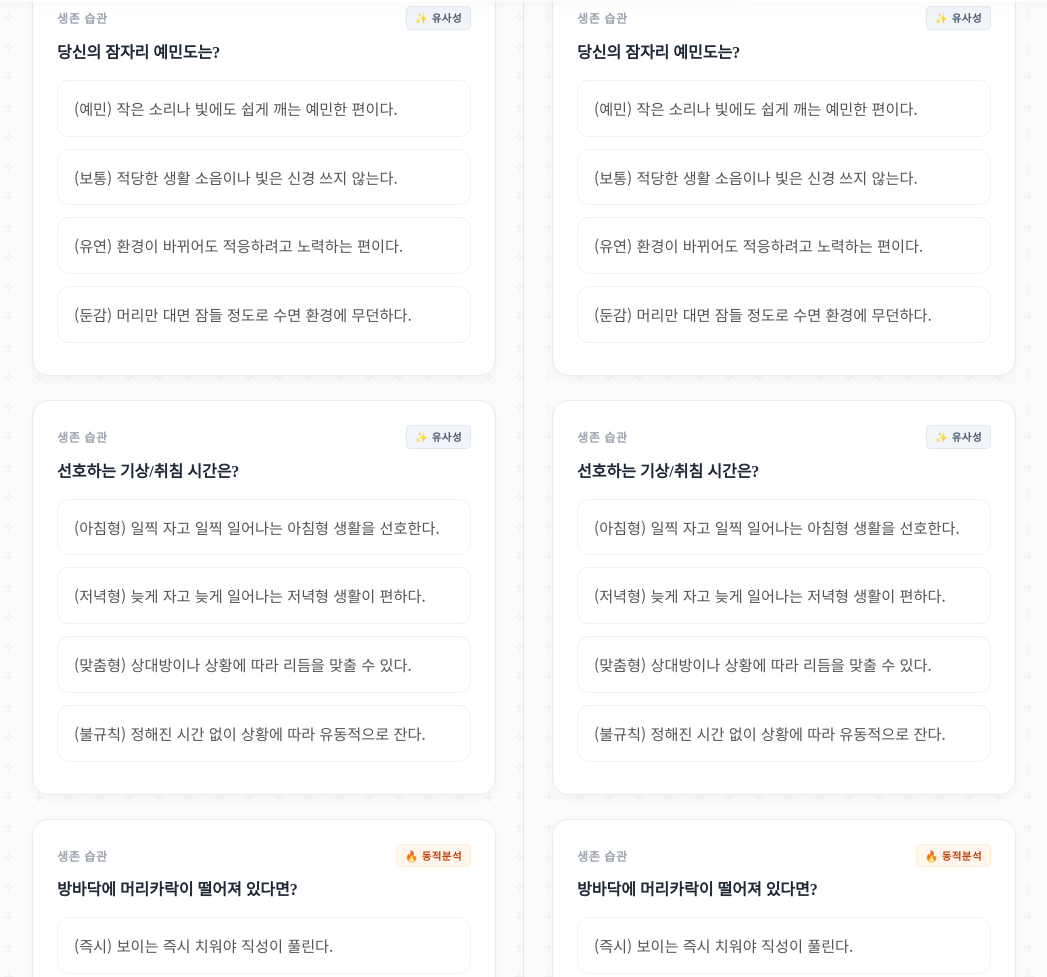
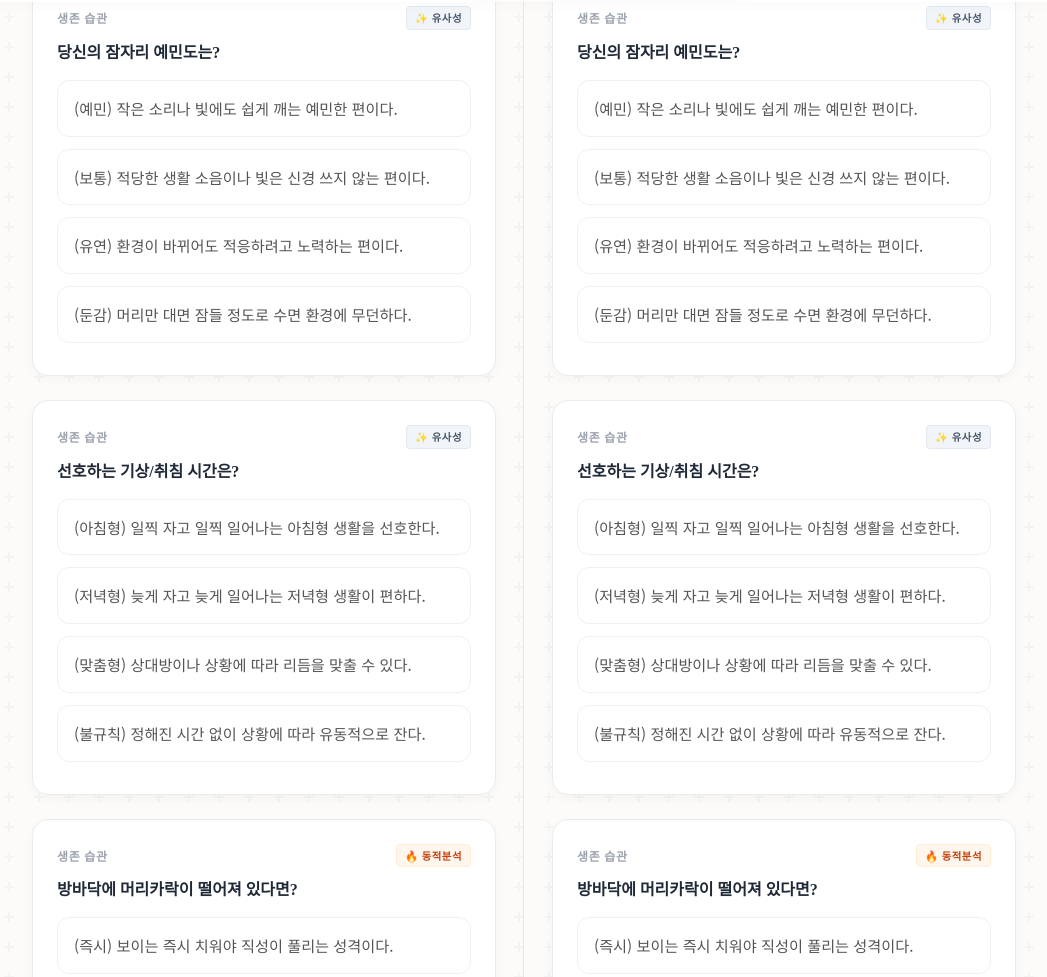
Before and after one commit to scw999/gyeol_question9, a plain HTML site: page index.html in a window 1280 px wide. Shown: the part 798-1775 px from the top of the page, without its empty margins (116-1163 px from the left). Drawn offline with nearby package versions, Linux system fonts and the light colour scheme.

Commit message:
Update index.html

```diff
--- a/index.html
+++ b/index.html
@@ -439,7 +439,7 @@
             <div class="text-2xl font-black serif-font tracking-tighter cursor-pointer" onclick="window.location.reload()">
                 결<span class="text-sm font-light text-gray-400 ml-1 font-sans">하다</span>
             </div>
-            <div class="text-xs text-gray-500 tracking-widest hidden md:block">결을 잇다</div>
+            <div class="text-[10px] md:text-xs text-gray-500 tracking-widest block">결을 잇다</div>
         </div>
     </nav>
 
@@ -729,9 +729,10 @@
                             <div class="mt-2 pt-2 border-t border-gray-200">
                                 <p class="font-bold text-xs text-indigo-800 mb-1">📌 반영된 핵심 질문:</p>
                                 <ul class="list-none space-y-1 text-xs ml-1">
-                                    <li>• <b>Q. 연락 빈도(q_contact_style):</b> 관계의 밀착도와 불안/회피/안정 애착 유형 분석</li>
-                                    <li>• <b>Q. 연락 두절 시 반응(q_absence):</b> 분리 불안 상황에서의 대처 방식 및 신뢰도 측정</li>
-                                    <li>• <b>Q. 이별 사유(q_dealbreaker):</b> 관계 유지에 필수적인 핵심 가치(신뢰, 존중) 확인</li>
+                                    <li>• <b>Q. 연락 스타일:</b> 관계의 밀착도와 불안/회피/안정 애착 유형 분석</li>
+                                    <li>• <b>Q. 연락 두절 시 반응:</b> 분리 불안 상황에서의 대처 방식 및 신뢰도 측정</li>
+                                    <li>• <b>Q. 사랑의 언어:</b> 친밀감 욕구와 애정 표현 방식 분석 (스킨십 포함)</li>
+                                    <li>• <b>Q. 공감과 위로:</b> 정서적 지지(Secure Base) 역할 수행 능력</li>
                                 </ul>
                             </div>
                         </div>
@@ -742,9 +743,10 @@
                             <div class="mt-2 pt-2 border-t border-gray-200">
                                 <p class="font-bold text-xs text-indigo-800 mb-1">📌 반영된 핵심 질문:</p>
                                 <ul class="list-none space-y-1 text-xs ml-1">
-                                    <li>• <b>Q. 갈등 직후(q_conflict_after):</b> 싸움 후 화해를 위한 시도(Repair Attempt) 방식 분석</li>
-                                    <li>• <b>Q. 사과 방식(q_apology):</b> 관계 회복을 위해 상대가 선호하는 언어적/행동적 접근법</li>
-                                    <li>• <b>Q. 논쟁 태도(q_argument):</b> 관계를 파괴하는 '4가지 독(비난, 방어, 경멸, 담쌓기)' 회피 여부</li>
+                                    <li>• <b>Q. 싸움 스타일:</b> 갈등 상황에서의 태도와 대응 방식</li>
+                                    <li>• <b>Q. 화해 방식:</b> 싸움 후 화해를 위한 시도(Repair Attempt) 방식 분석</li>
+                                    <li>• <b>Q. 사과 방식:</b> 관계 회복을 위해 상대가 선호하는 언어적/행동적 접근법</li>
+                                    <li>• <b>Q. 논쟁 태도:</b> 관계를 파괴하는 '4가지 독(비난, 방어, 경멸, 담쌓기)' 회피 여부</li>
                                 </ul>
                             </div>
                         </div>
@@ -755,9 +757,9 @@
                             <div class="mt-2 pt-2 border-t border-gray-200">
                                 <p class="font-bold text-xs text-indigo-800 mb-1">📌 반영된 핵심 질문:</p>
                                 <ul class="list-none space-y-1 text-xs ml-1">
-                                    <li>• <b>성실성/개방성:</b> 생활 리듬(q_rhythm), 위생(q_hygiene), 여행 계획(q_plan)</li>
-                                    <li>• <b>외향성/정서안정:</b> 에너지 충전(q_charge), 주말 활동(q_weekend), 감정 표출(q_anger)</li>
-                                    <li>• <b>현실적 가치관:</b> 재무(q_finance), 자녀 계획(q_kids), 대화 주제(q_topic)</li>
+                                    <li>• <b>성실성/개방성:</b> 생활 리듬, 위생 관념, 여행 계획 스타일</li>
+                                    <li>• <b>외향성/정서안정:</b> 에너지 충전 방식, 주말 활동 선호도</li>
+                                    <li>• <b>현실적 가치관:</b> 경제관, 자녀 계획, 대화 주제, 미래 설계</li>
                                 </ul>
                             </div>
                         </div>
@@ -969,7 +971,7 @@
             // 1. 수면
             { id: 'q_sleep', section: 'Reptilian', category: '생존 습관', type: 'similarity', text: '당신의 잠자리 예민도는?', options: [
                 { value: '1', text: '(예민) 작은 소리나 빛에도 쉽게 깨는 예민한 편이다.', tag: '#신경증'},
-                { value: '2', text: '(보통) 적당한 생활 소음이나 빛은 신경 쓰지 않는다.', tag: '#정서안정'},
+                { value: '2', text: '(보통) 적당한 생활 소음이나 빛은 신경 쓰지 않는 편이다.', tag: '#정서안정'},
                 { value: '3', text: '(유연) 환경이 바뀌어도 적응하려고 노력하는 편이다.', tag: '#개방성'},
                 { value: '4', text: '(둔감) 머리만 대면 잠들 정도로 수면 환경에 무던하다.', tag: '#정서안정'}
             ]},
@@ -982,10 +984,10 @@
             ]},
             // 3. 위생 (Dynamic)
             { id: 'q_hygiene', section: 'Reptilian', category: '생존 습관', type: 'dynamic', text: '방바닥에 머리카락이 떨어져 있다면?', options: [
-                { value: '1', text: '(즉시) 보이는 즉시 치워야 직성이 풀린다.', tag: '#성실성', followup: { text: '배우자가 어지르면?', options: [{ value: '1', text: '잔소리 폭격' }, { value: '2', text: '따라다니며 치움' }, { value: '3', text: '포기함' }] } },
+                { value: '1', text: '(즉시) 보이는 즉시 치워야 직성이 풀리는 성격이다.', tag: '#성실성', followup: { text: '배우자가 어지르면?', options: [{ value: '1', text: '잔소리 폭격' }, { value: '2', text: '따라다니며 치움' }, { value: '3', text: '포기함' }] } },
                 { value: '2', text: '(루틴) 정해진 시간에 규칙적으로 청소하는 것을 좋아한다.', tag: '#성실성', followup: { text: '청소를 못했다면?', options: [{ value: '1', text: '스트레스 받음' }, { value: '2', text: '내일 몰아서 함' }, { value: '3', text: '괜찮음' }] } },
                 { value: '3', text: '(융통) 평소엔 적당히 하고 주말에 몰아서 하는 편이다.', tag: '#개방성', followup: { text: '배우자가 깔끔하면?', options: [{ value: '1', text: '맞추려고 노력' }, { value: '2', text: '피곤함' }, { value: '3', text: '알아서 하라고 둠' }] } },
-                { value: '4', text: '(방임) 생활에 지장 없으면 크게 신경 안 쓴다.', tag: '#정서안정', followup: { text: '집이 엉망이라면?', options: [{ value: '1', text: '언젠간 치우겠지' }, { value: '2', text: '도우미 부름' }, { value: '3', text: '불편하지 않음' }] } }
+                { value: '4', text: '(방임) 생활에 지장 없으면 크게 신경 안 쓰는 편이다.', tag: '#정서안정', followup: { text: '집이 엉망이라면?', options: [{ value: '1', text: '언젠간 치우겠지' }, { value: '2', text: '도우미 부름' }, { value: '3', text: '불편하지 않음' }] } }
             ]},
             // 4. 식성
             { id: 'q_food', section: 'Reptilian', category: '생존 습관', type: 'similarity', text: '데이트 맛집을 고를 때 당신은?', options: [
@@ -1040,31 +1042,31 @@
             ]},
             // 11. 표현
             { id: 'q_expression', section: 'Limbic', category: '사랑의 언어', type: 'crossover', text_me: '내가 사랑받는다고 느끼는 순간은?', text_partner: '연인에게 주로 해주는 표현 방식은?', options: [
-                { value: '1', text: '(인정) 따뜻한 말 한마디와 구체적인 칭찬을 들을 때.', tag: '#우호성'},
-                { value: '2', text: '(봉사) 나를 위해 귀찮음을 감수하고 챙겨줄 때.', tag: '#성실성'},
-                { value: '3', text: '(함께) 눈을 맞추고 온전히 둘만의 시간을 보낼 때.', tag: '#애착안정'},
-                { value: '4', text: '(스킨십) 손잡기, 포옹 등 따뜻한 체온이 닿을 때.', tag: '#외향성'}
+                { value: '1', text: '(인정) 따뜻한 말 한마디와 구체적인 칭찬을 들을 때 행복하다.', text_partner: '(인정) 따뜻한 말 한마디와 구체적인 칭찬을 자주 해준다.', tag: '#우호성'},
+                { value: '2', text: '(봉사) 나를 위해 귀찮음을 감수하고 챙겨줄 때 감동한다.', text_partner: '(봉사) 연인을 위해 귀찮음을 감수하고 세심하게 챙겨준다.', tag: '#성실성'},
+                { value: '3', text: '(함께) 눈을 맞추고 온전히 둘만의 시간을 보낼 때 충만하다.', text_partner: '(함께) 눈을 맞추고 온전히 둘만의 시간을 보내는 데 집중한다.', tag: '#애착안정'},
+                { value: '4', text: '(스킨십) 손잡기, 포옹 등 따뜻한 체온이 닿을 때 안정된다.', text_partner: '(스킨십) 먼저 손을 잡거나 안아주며 따뜻한 체온을 나눈다.', tag: '#외향성'}
             ]},
             // 12. 공감
             { id: 'q_empathy', section: 'Limbic', category: '정서 지지', type: 'crossover', text_me: '힘들 때 받고 싶은 위로는?', text_partner: '연인이 힘들 때 나의 반응은?', options: [
                 { value: '1', text: '(감정) 감정적으로 깊이 공감해주고 따뜻하게 위로해준다.', tag: '#우호성'},
                 { value: '2', text: '(해결) 문제 해결을 위한 현실적이고 구체적인 조언을 해준다.', tag: '#성실성'},
-                { value: '3', text: '(경청) 이야기를 끝까지 들어주고 상대가 원할 때 조언한다.', tag: '#애착안정'},
-                { value: '4', text: '(지지) 묵묵히 곁을 지켜주거나 맛있는 음식을 사준다.', tag: '#우호성'}
-            ]},
-            // 13. 감정
-            { id: 'q_anger', section: 'Limbic', category: '감정 조절', type: 'similarity', text: '화가 났을 때 감정 표출 방식은?', options: [
-                { value: '1', text: '(즉시) 그 자리에서 바로 대화로 풀어야 마음이 편하다.', tag: '#외향성'},
-                { value: '2', text: '(지연) 감정을 가라앉힌 뒤 차분해졌을 때 이야기한다.', tag: '#정서안정'},
-                { value: '3', text: '(정리) 생각을 정리할 시간을 가진 뒤 논리적으로 대화한다.', tag: '#성실성'},
-                { value: '4', text: '(침묵) 혼자만의 시간을 가지며 기분이 풀릴 때까지 침묵한다.', tag: '#애착회피'}
-            ]},
-            // 14. 갈등 직후
-            { id: 'q_conflict_after', section: 'Limbic', category: '갈등 회복', type: 'dynamic', text: '크게 싸운 직후, 당신이 원하는 것은?', options: [
-                { value: '1', text: '(대화) 즉시 대화를 통해 오해를 풀고 화해하고 싶다.', tag: '#애착안정', followup: { text: '상대가 피하면?', options: [{ value: '1', text: '끝까지 따라감' }, { value: '2', text: '기다려줌' }, { value: '3', text: '화가 더 남' }] } },
-                { value: '2', text: '(환기) 잠시 감정을 식힐 혼자만의 시간이 필요하다.', tag: '#정서안정', followup: { text: '상대가 재촉하면?', options: [{ value: '1', text: '숨막힘' }, { value: '2', text: '무시함' }, { value: '3', text: '화냄' }] } },
-                { value: '3', text: '(스킨십) 긴 대화보다는 가벼운 스킨십으로 화해하고 싶다.', tag: '#우호성', followup: { text: '상대가 뿌리치면?', options: [{ value: '1', text: '상처받음' }, { value: '2', text: '민망함' }, { value: '3', text: '다시 시도함' }] } },
-                { value: '4', text: '(회피) 일단 자고 일어나서 다음 날 차분히 이야기하고 싶다.', tag: '#애착회피', followup: { text: '다음날이 되면?', options: [{ value: '1', text: '어색하게 품' }, { value: '2', text: '아무 일 없던 척' }, { value: '3', text: '다시 얘기 꺼냄' }] } }
+                { value: '3', text: '(경청) 일단 끝까지 들어주고, 원하면 조언을 해준다.', tag: '#애착안정'},
+                { value: '4', text: '(지지) 묵묵히 맛있는 걸 사주거나 옆에 있어 준다.', tag: '#우호성'}
+            ]},
+            // 13. 감정 -> 싸움 스타일
+            { id: 'q_anger', section: 'Limbic', category: '싸움 스타일', type: 'similarity', text: '연인과 의견 충돌이 있을 때, 주로 어떤 모습으로 싸우나요?', options: [
+                { value: '1', text: '(표출) 할 말은 해야 한다. 그 자리에서 불만을 바로 이야기한다.', tag: '#외향성'},
+                { value: '2', text: '(진정) 감정이 격해지면 실수가 생길까 봐 잠시 대화를 멈춘다.', tag: '#정서안정'},
+                { value: '3', text: '(논리) 감정적인 호소보다는 시시비비를 논리적으로 따진다.', tag: '#성실성'},
+                { value: '4', text: '(회피) 싸우는 상황 자체가 싫어서 입을 다물거나 자리를 피한다.', tag: '#애착회피'}
+            ]},
+            // 14. 화해 (New)
+            { id: 'q_reconciliation', section: 'Limbic', category: '화해 방식', type: 'dynamic', text: '싸움 후 냉전 상태를 끝내고 싶을 때, 당신의 화해 방식은?', options: [
+                { value: '1', text: '(직면) "우리 얘기 좀 해"라며 먼저 대화를 시도한다.', tag: '#애착안정', followup: { text: '상대가 거부하면?', options: [{ value: '1', text: '기다린다' }, { value: '2', text: '답답하다' }, { value: '3', text: '더 화낸다' }] } },
+                { value: '2', text: '(유화) 애교를 부리거나 슬쩍 장난을 치며 분위기를 푼다.', tag: '#우호성', followup: { text: '상대가 정색하면?', options: [{ value: '1', text: '무안하다' }, { value: '2', text: '상처받는다' }, { value: '3', text: '그만둔다' }] } },
+                { value: '3', text: '(행동) 좋아하는 음식을 사오거나 선물을 건넨다.', tag: '#외향성', followup: { text: '받지 않으면?', options: [{ value: '1', text: '서운하다' }, { value: '2', text: '화난다' }, { value: '3', text: '다음 기회에' }] } },
+                { value: '4', text: '(대기) 상대방 기분이 풀릴 때까지 조용히 기다린다.', tag: '#애착회피', followup: { text: '너무 오래 걸리면?', options: [{ value: '1', text: '먼저 연락한다' }, { value: '2', text: '계속 기다린다' }, { value: '3', text: '지친다' }] } }
             ]},
             // 15. 사과
             { id: 'q_apology', section: 'Limbic', category: '갈등 회복', type: 'similarity', text: '진정한 사과라고 느끼는 것은?', options: [
@@ -1090,9 +1092,9 @@
 
             /* --- STEP 3. Neocortex (이성/가치관/미래) --- */
             // 18. 재무
-            { id: 'q_finance', section: 'Neocortex', category: '경제관', type: 'similarity', text: '1,000만 원의 여유 자금이 생겼다. 어떻게 할 것인가?', options: [
-                { value: '1', text: '(공격) 주식이나 코인 등 수익률이 높은 곳에 투자한다.', tag: '#개방성'},
-                { value: '2', text: '(안전) 원금이 보장되는 안전한 예금이나 적금에 둔다.', tag: '#성실성'},
+            { id: 'q_finance', section: 'Neocortex', category: '경제관', type: 'similarity', text: '예상치 못한 목돈이 생겼을 때, 선호하는 자산 운용 방식은?', options: [
+                { value: '1', text: '(투자) 주식, 코인 등 기대 수익률이 높은 곳에 과감하게 투자한다.', tag: '#개방성'},
+                { value: '2', text: '(저축) 원금이 보장되는 예금이나 적금에 안전하게 넣어둔다.', tag: '#성실성'},
                 { value: '3', text: '(분산) 일부는 저축하고 일부는 우량주 등에 분산 투자한다.', tag: '#성실성'},
                 { value: '4', text: '(소비) 나를 위한 선물이나 여행 등 값진 경험에 사용한다.', tag: '#외향성'}
             ]},
@@ -1242,7 +1244,11 @@
 
             let partnerSection = '';
             if (q.type === 'crossover') {
-                const partnerOptions = q.options.map((opt, idx) => `<div class="relative mb-2"><input type="radio" name="${q.id}-partner-${gender}" value="${opt.value}" data-tag="${opt.tag}" data-text="${opt.text}" id="${q.id}-partner-${gender}-${idx}" class="hidden-radio peer"><label for="${q.id}-partner-${gender}-${idx}" class="option-label" style="font-size: 0.85rem; padding: 12px; background:#f9f9f9;">${opt.text}</label></div>`).join('');
+                const partnerOptions = q.options.map((opt, idx) => {
+                    // [수정] text_partner가 있으면 그것을 사용, 없으면 기본 text 사용 (Giving 뉘앙스 적용)
+                    const optionText = opt.text_partner || opt.text;
+                    return `<div class="relative mb-2"><input type="radio" name="${q.id}-partner-${gender}" value="${opt.value}" data-tag="${opt.tag}" data-text="${optionText}" id="${q.id}-partner-${gender}-${idx}" class="hidden-radio peer"><label for="${q.id}-partner-${gender}-${idx}" class="option-label" style="font-size: 0.85rem; padding: 12px; background:#f9f9f9;">${optionText}</label></div>`;
+                }).join('');
                 partnerSection = `<div class="mt-4 pt-4 border-t border-dashed border-gray-200"><p class="text-xs font-bold text-purple-600 mb-2">Q. ${q.text_partner}</p><div class="grid grid-cols-1 gap-1">${partnerOptions}</div></div>`;
             }
 
```
